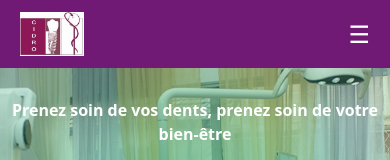
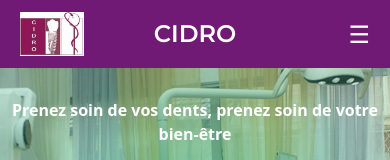
Before and after one commit to Njaka91/Cidro, a React (Vite) app: page / in a window 390 px wide. Shown: the top 160 px of the page. Built offline with nearby package versions, Linux system fonts and the light colour scheme.

Commit message:
titre navbar mobile

```diff
--- /dev/null
+++ b/src/assets/css/fontTitle.css
@@ -0,0 +1,5 @@
+@import url('https://fonts.googleapis.com/css2?family=Archivo+Black&family=Be+Vietnam+Pro:ital,wght@0,100;0,200;0,300;0,400;0,500;0,600;0,700;0,800;0,900;1,100;1,200;1,300;1,400;1,500;1,600;1,700;1,800;1,900&family=Merriweather+Sans:ital,wght@0,300..800;1,300..800&family=Montserrat:ital,wght@0,100..900;1,100..900&family=Varela+Round&display=swap');.varela-font {
+    font-family: "Montserrat", sans-serif;
+  font-weight: 600;
+  font-style: normal;
+  }
--- a/src/components/NavBar.jsx
+++ b/src/components/NavBar.jsx
@@ -3,6 +3,7 @@ import { motion } from "framer-motion";
 import { NavLink } from "react-router-dom";
 import { Link } from "react-router-dom";
 import logo from "../assets/images/cidroLogo.jpg";
+import "../assets/css/fontTitle.css";
 
 const liVariants = {
   before: { opacity: 0, y: -20 },
@@ -64,20 +65,22 @@ const NavBar = () => {
 
   return (
     <div className="sticky top-0 bg-[#701a75] flex items-center justify-between md:justify-center py-3 px-5 text-white z-50 md:px-10">
-      {/* Logo (centré) */}
-      <div className="md:hidden">
+      <div className="flex-1 flex justify-start md:hidden">
         <Link to="/">
           <img src={logo} alt="logo" className="w-16 bg-white" />
         </Link>
       </div>
+
+      {/* Titre CIDRO (centre en mobile) */}
+      <div className="flex-1 text-center text-white font-semibold text-2xl varela-font md:hidden">CIDRO</div>
+
       <div className="flex-1 flex justify-end md:hidden">
-        {/* Mobile Menu Button (droite) */}
         <button onClick={toggleMenu} className="text-white text-2xl">
           {isMenuOpen ? "✖" : "☰"}
         </button>
       </div>
 
-      {/* Desktop Menu */}
+      {/* Menu de bureau (Desktop Menu) */}
       <motion.ul
         className="hidden md:flex gap-8 lg:gap-16 items-center font-medium justify-center"
         variants={ulVariants}
@@ -137,7 +140,7 @@ const NavBar = () => {
         ))}
       </motion.ul>
 
-      {/* Mobile Menu */}
+      {/* Menu mobile */}
       {isMenuOpen && (
         <motion.div
           initial={{ opacity: 0, y: -100 }} // Départ en haut de l'écran
```
Also changed, not shown: src/assets/css/body.css (line endings or trailing spaces).
